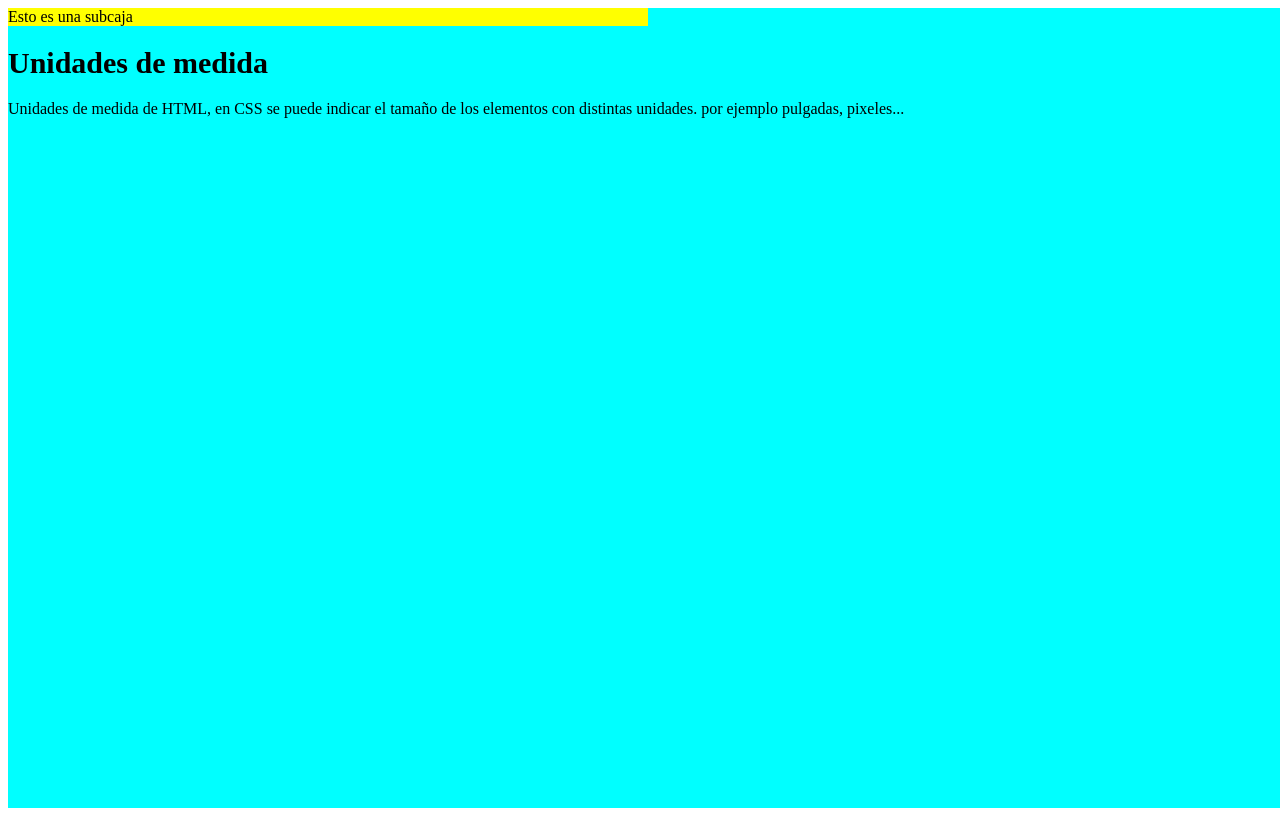
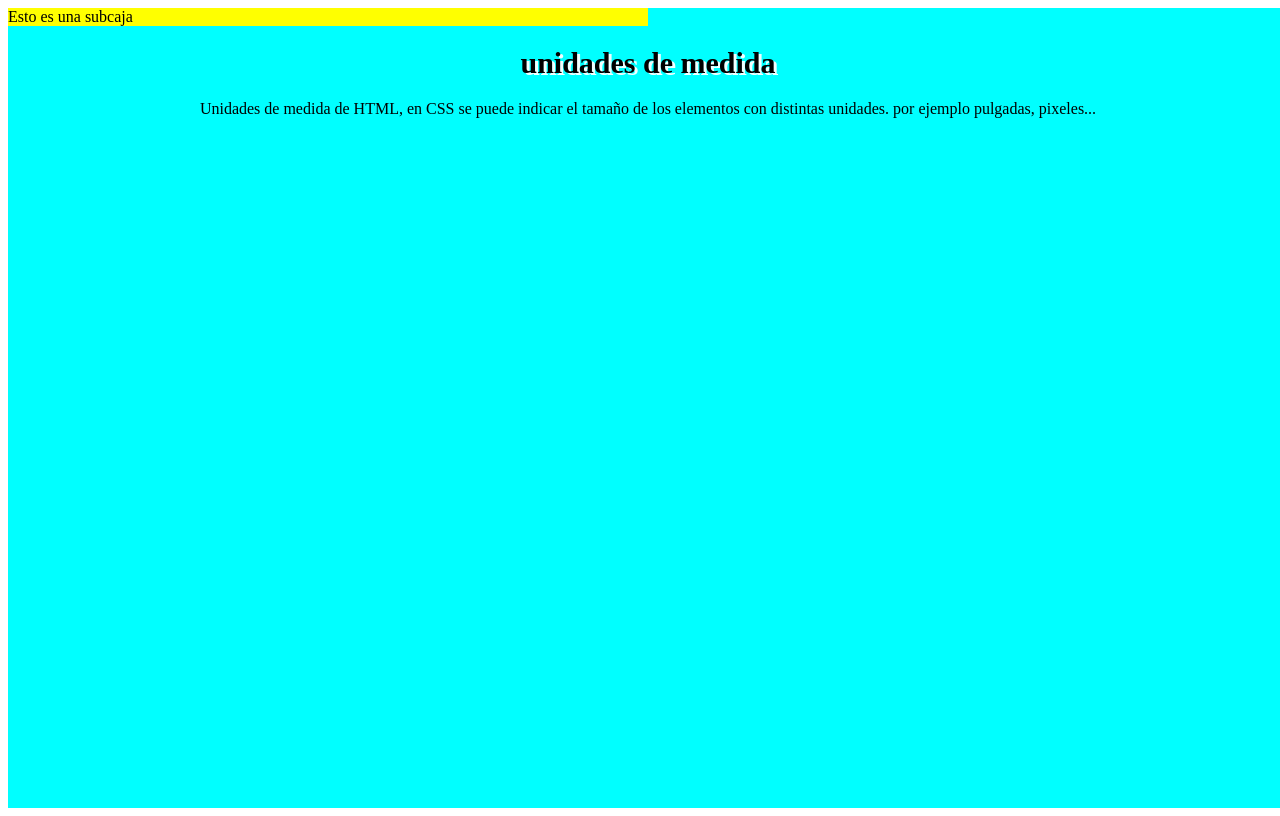
Before and after one commit to alfredobrito2007-bit/gith, a plain HTML site: page index.html in a window 1280 px wide. Drawn offline with Linux system fonts and the light colour scheme.

Commit message:
version.2

```diff
--- a/index.html
+++ b/index.html
@@ -5,8 +5,17 @@
     <meta name="viewport" content="width=device-width, initial-scale=1.0">
     <title>Document</title>
     <style>
+        a {
+
+        }
+        p  {
+            text-align: center;
+        }
         h1 {
             font-size: 30px;
+            text-align: center;
+            text-transform: lowercase;
+            text-shadow: 3px 2px azure;
         }
         #caja {
             width: 100vw;
@@ -20,6 +29,7 @@
     </style>
 </head>
 <body>
+    <a href="http://ies.juanbosco.es"></a>
     <div id="caja">
         <div id="titulo">
             Esto es una subcaja
```
